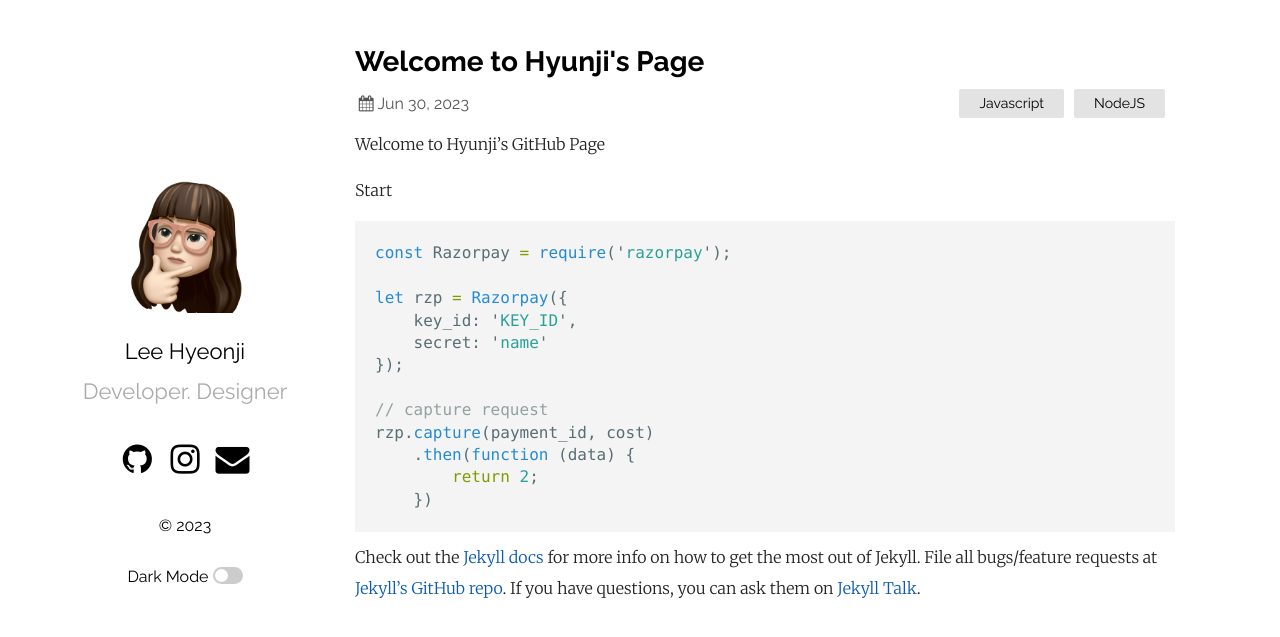
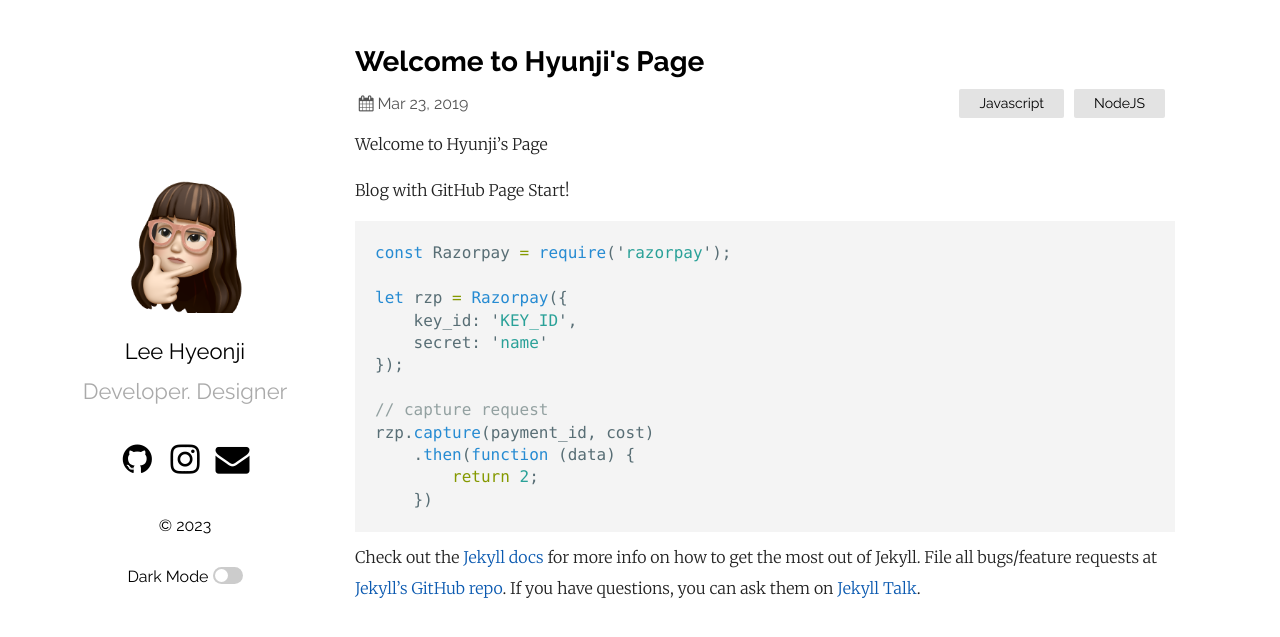
Before and after one commit to ehyeong/ehyeong.github.io, a Jekyll site: the page built from _posts/2019-03-23-welcome-to-jekyll 복사본.markdown, in a window 1280 px wide. Shown: the top 637 px of the page. Built offline with Jekyll 4.4.1, drawn with Linux system fonts in a browser that asks for light colours.

Commit message:
제목 본문 수정

````diff
--- a/_posts/2023-07-01-welcome-to-hyunji-page.markdown
+++ b/_posts/2019-03-23-welcome-to-jekyll 복사본.markdown
@@ -1,13 +1,12 @@
 ---
 layout: post
 title:  "Welcome to Hyunji's Page"
-date:   2023-07-01 03:16:36 +0530
+date:   2019-03-23 21:03:36 +0530
 categories: Javascript NodeJS
 ---
-Welcome to Hyunji's GitHub Page
+Welcome to Hyunji's Page
 
-Start
-
+Blog with GitHub Page Start!
 ```javascript
 const Razorpay = require('razorpay');
 
````
